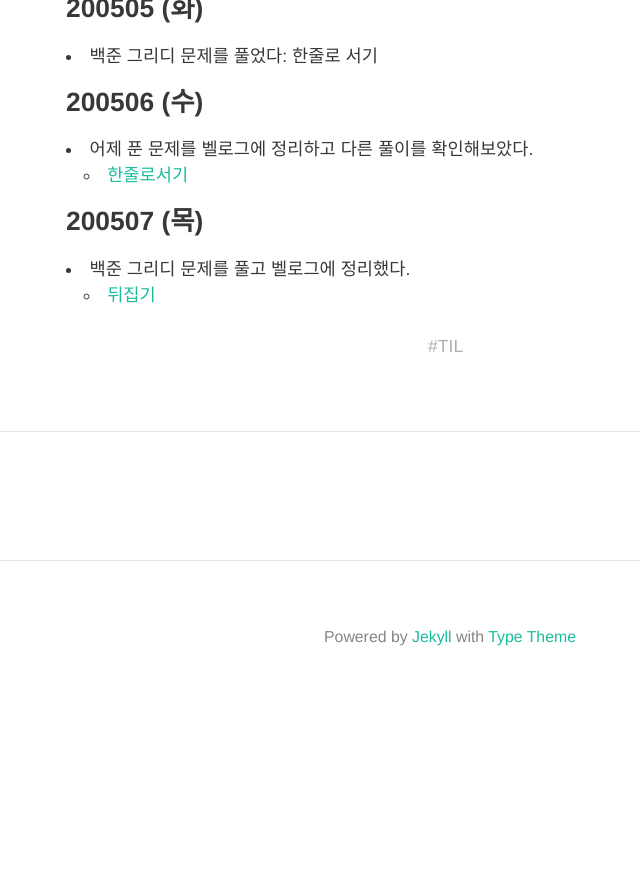
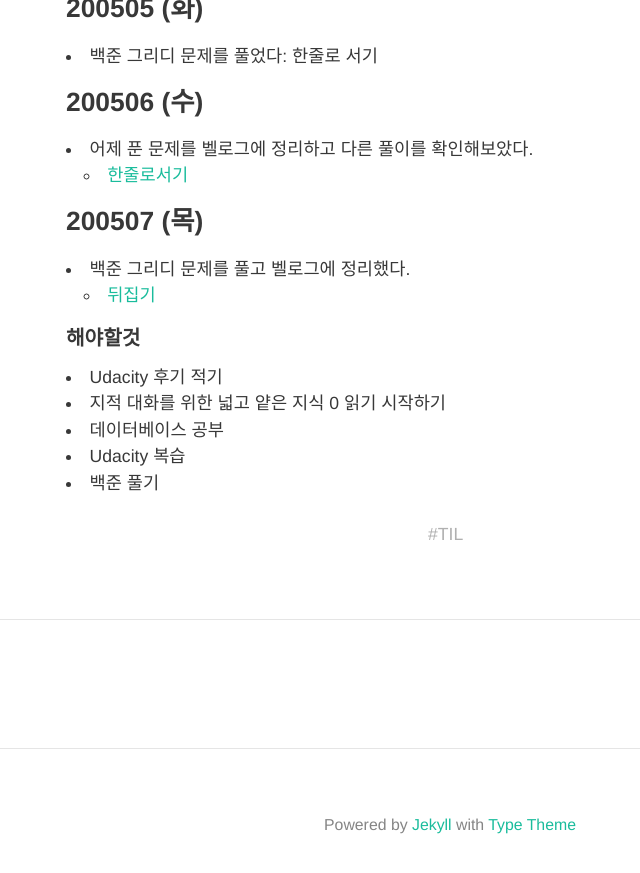
Before and after one commit to HyunlangBan/hyunlangban.github.io, a Jekyll site: the page built from _posts/TIL/2020-05-04-week-til.md, in a window 1280 px wide and 900 px high, scrolled down 1205 px. Shown: the top 873 px of the window, without its empty margins (190-830 px from the left). Built offline with Jekyll 4.4.1, drawn with Linux system fonts in a browser that asks for light colours; nearby versions of some CDN libraries; some web fonts are replaced; comment, search, counter and statistics services are not loaded; before the commit the page ends 1918 px from its top, so only the background shows below that.

Commit message:
해야할 것 메모 추가

```diff
--- a/_posts/TIL/2020-05-04-week-til.md
+++ b/_posts/TIL/2020-05-04-week-til.md
@@ -31,3 +31,10 @@ tag: TIL
 ### 200507 (목)
 - 백준 그리디 문제를 풀고 벨로그에 정리했다.
   - [뒤집기](https://velog.io/@langssi/%EB%B0%B1%EC%A4%80-1439-%EB%92%A4%EC%A7%91%EA%B8%B0)
+
+#### 해야할것
+- Udacity 후기 적기
+- 지적 대화를 위한 넓고 얕은 지식 0 읽기 시작하기
+- 데이터베이스 공부
+- Udacity 복습
+- 백준 풀기
```
